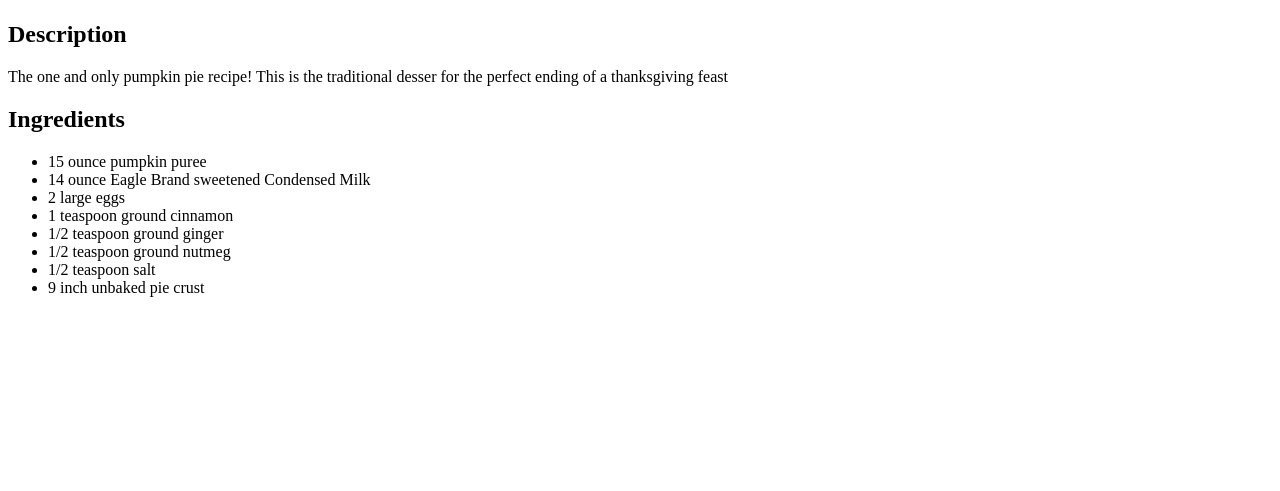
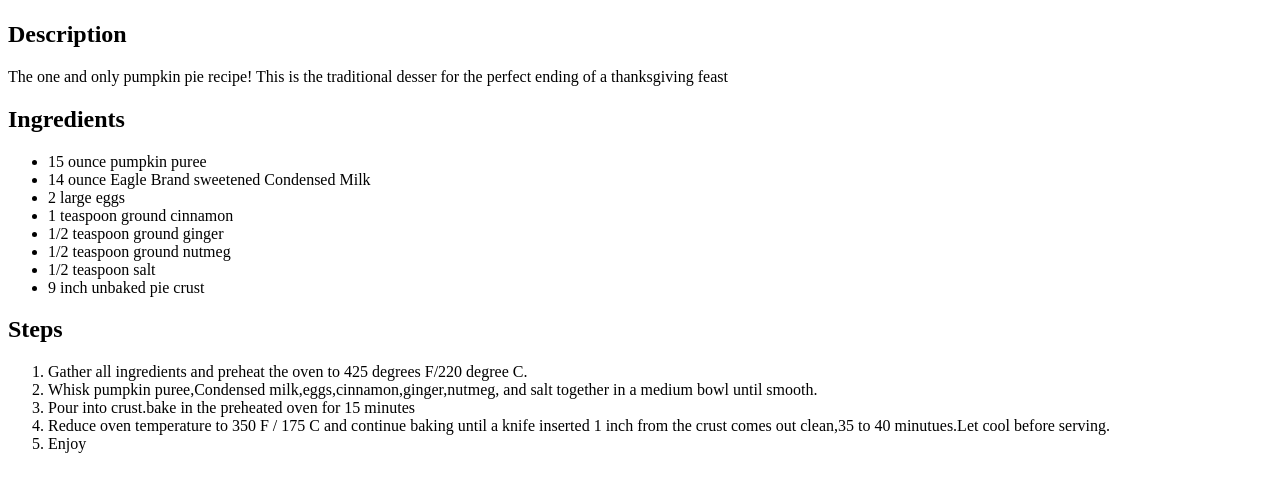
Before and after one commit to cootot/Odin-recipes, a plain HTML site: page recipes/Pumpkin Pie.html in a window 1280 px wide. Shown: the part 125-616 px from the top of the page. Drawn offline with Linux system fonts and the light colour scheme.

Commit message:
added Link names in index and Steps in Pumpkin Pie
the missing Buttermilk pancake link name was added
missing Pumpkin Pie link name was added too in index
Steps was added to Pumpkin Pie page

```diff
--- a/recipes/Pumpkin Pie.html
+++ b/recipes/Pumpkin Pie.html
@@ -23,4 +23,17 @@
         <li>9 inch unbaked pie crust</li>
     </ul>
 
+    <h2>Steps</h2>
+    <ol>
+        <li>Gather all ingredients and preheat the oven to 425 degrees F/220 degree C.</li>
+        <li>Whisk pumpkin puree,Condensed milk,eggs,cinnamon,ginger,nutmeg, and salt together in a
+            medium bowl until smooth.
+        </li>
+        <li>Pour into crust.bake in the preheated oven for 15 minutes</li>
+        <li>Reduce oven temperature to 350 F / 175 C and continue baking until a knife inserted 1 inch from the
+            crust comes out clean,35 to 40 minutues.Let cool before serving.
+        </li>
+        <li>Enjoy</li>
+    </ol>
+
     </html>
```
Also changed, not shown: index.html (+2 -2 lines).
